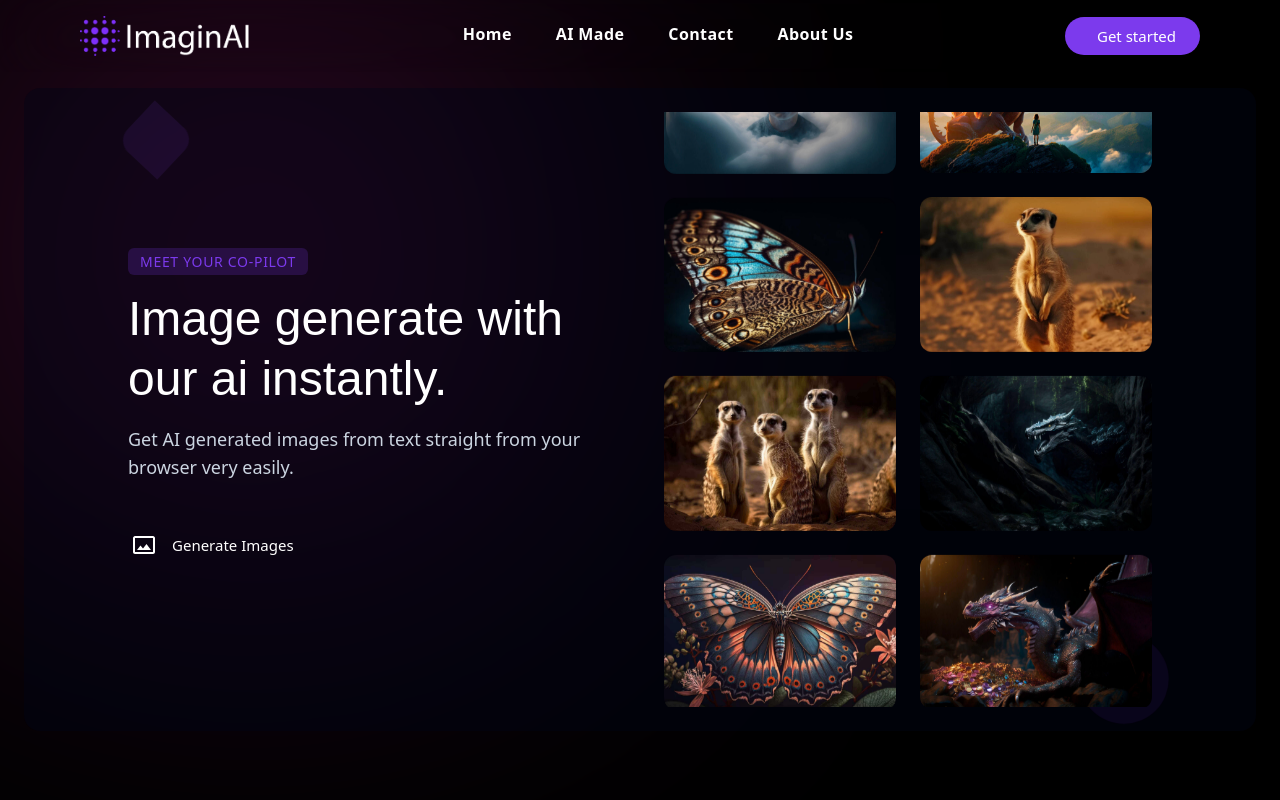
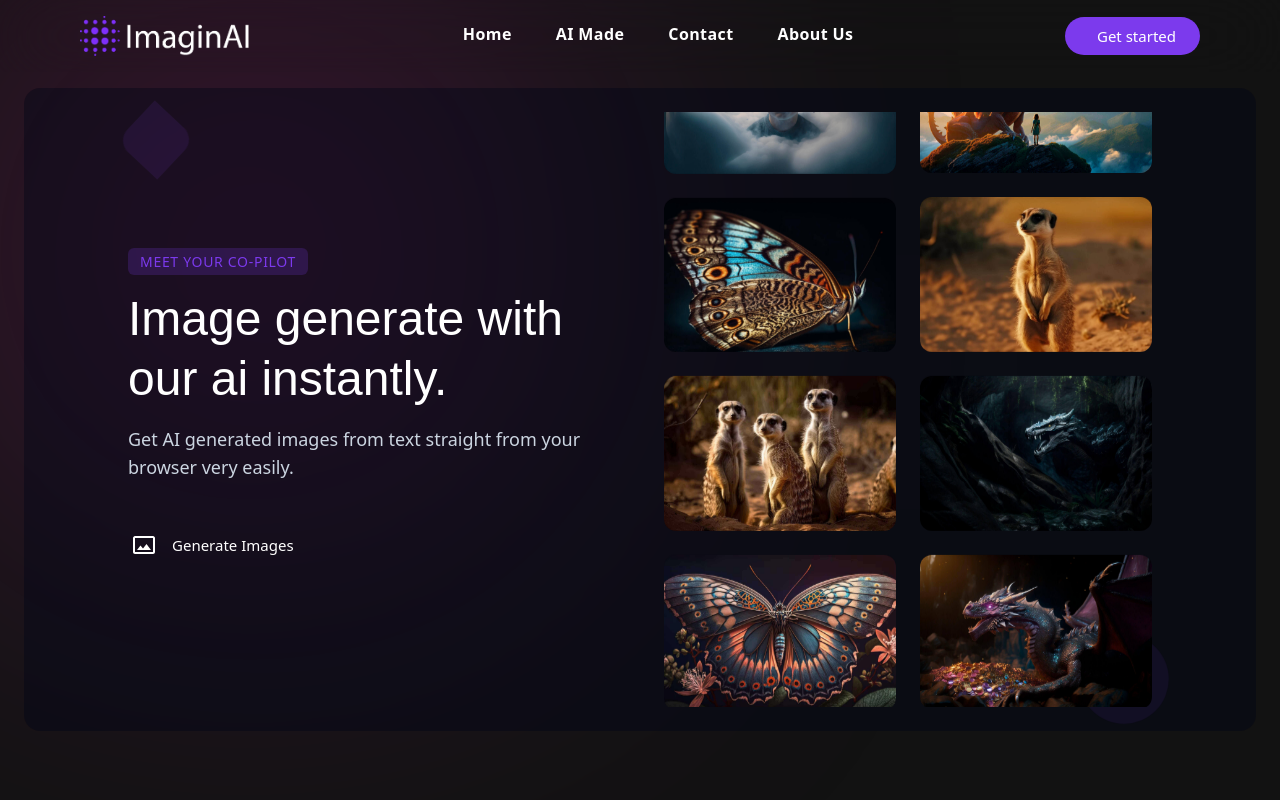
Before and after one commit to NeelRamnani/app_dashboard, a React (Vite) app: page / in a window 1280 px wide. Shown: the top 800 px of the page. Built offline with nearby package versions, Linux system fonts and the light colour scheme.

Commit message:
css changes

```diff
--- a/src/assets/css/another.css
+++ b/src/assets/css/another.css
@@ -5,7 +5,7 @@ body {
     overflow-x: hidden;
   font-family: system-ui, -apple-system, BlinkMacSystemFont, 'Segoe UI', Roboto, Oxygen, Ubuntu, Cantarell, 'Open Sans', 'Helvetica Neue', sans-serif;
     line-height: inherit;
-    background-color: rgb(0, 0, 0)
+
 }
 
 a,
```
